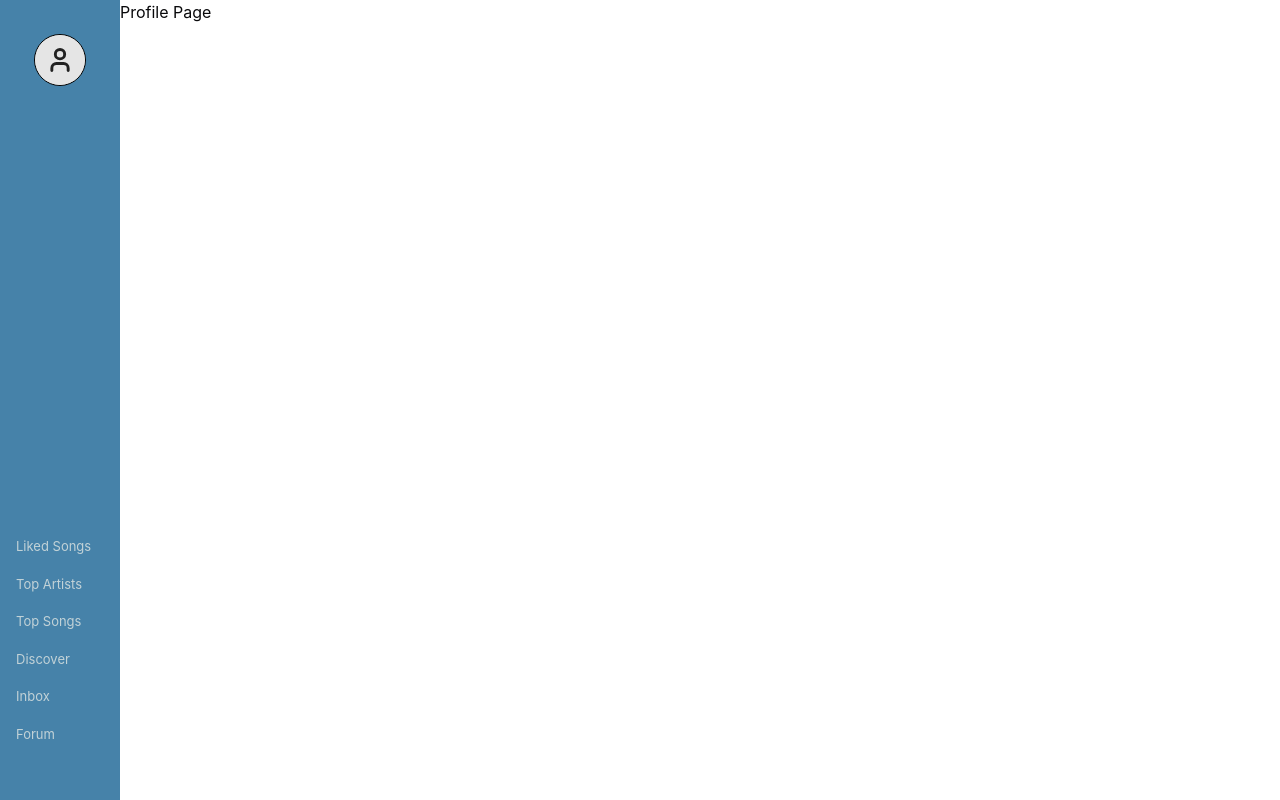
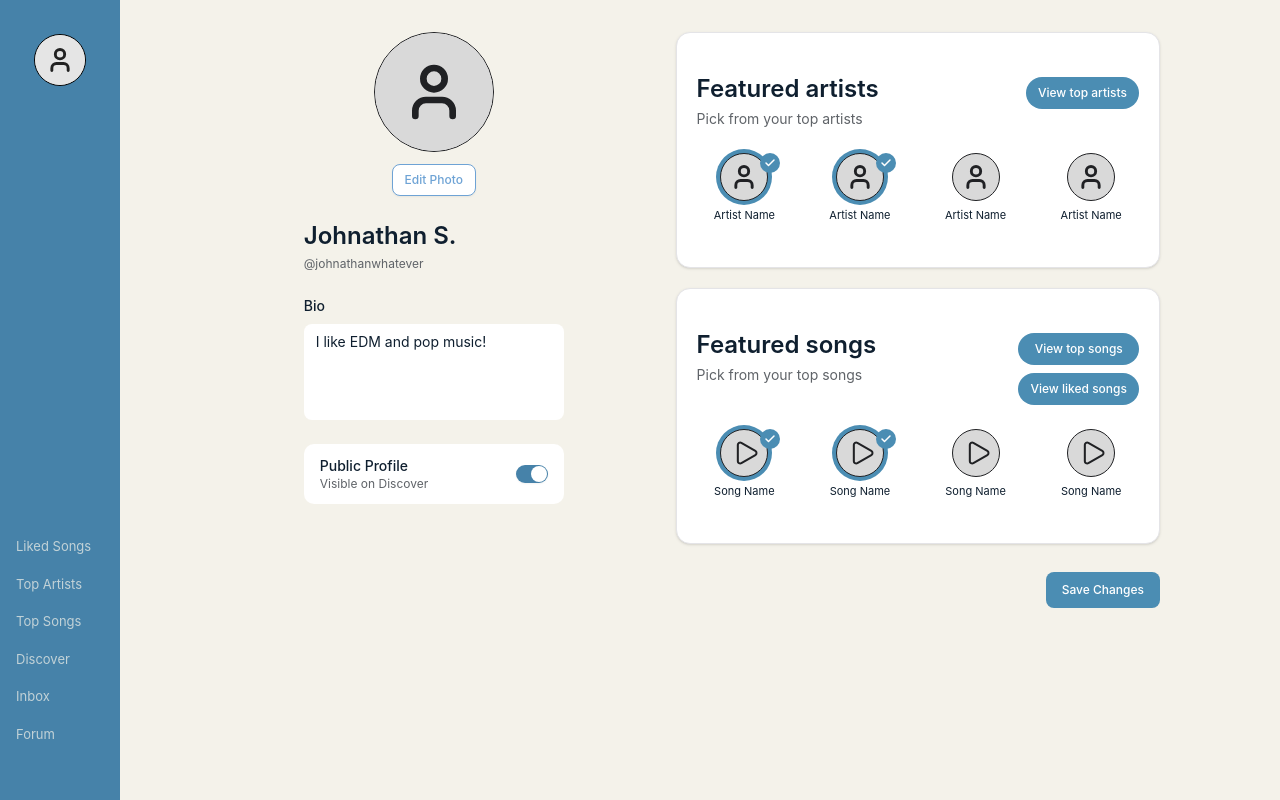
Before and after one commit to SeungwooDY/spotify-chat, a React (Vite) app in the folder frontend/: page /profile in a window 1280 px wide. Built offline with nearby package versions, Linux system fonts and the light colour scheme.

Commit message:
profile page initial commit

```diff
--- a/frontend/src/pages/ProfilePage.jsx
+++ b/frontend/src/pages/ProfilePage.jsx
@@ -1,8 +1,202 @@
+import { useState } from "react";
+import { User, Play, Check } from "lucide-react";
+import { Avatar, AvatarImage, AvatarFallback } from "@/components/ui/avatar";
+import { Button } from "@/components/ui/button";
+import { Textarea } from "@/components/ui/textarea";
+import { Switch } from "@/components/ui/switch";
+import { Card, CardContent } from "@/components/ui/card";
+
+const mockUser = {
+  name: "Johnathan S.",
+  username: "@johnathanwhatever",
+  bio: "I like EDM and pop music!",
+  publicProfile: true,
+};
+
+const topArtists = [
+  { id: 1, name: "Artist Name", selected: true },
+  { id: 2, name: "Artist Name", selected: true },
+  { id: 3, name: "Artist Name", selected: false },
+  { id: 4, name: "Artist Name", selected: false },
+];
+
+const topSongs = [
+  { id: 1, name: "Song Name", selected: true },
+  { id: 2, name: "Song Name", selected: true },
+  { id: 3, name: "Song Name", selected: false },
+  { id: 4, name: "Song Name", selected: false },
+];
+
 const ProfilePage = () => {
+  const [bio, setBio] = useState(mockUser.bio);
+  const [isPublic, setIsPublic] = useState(mockUser.publicProfile);
+
   return (
-    <>
-      Profile Page
-    </>
+    <div className="min-h-screen bg-[#F4F2EA] px-16 py-8">
+      <div className="mx-auto grid max-w-[920px] grid-cols-[1fr_1.25fr] gap-12">
+        <section className="flex flex-col items-center">
+          <Avatar className="h-[120px] w-[120px] border border-[#202124] bg-[#D9D9D9]">
+            <AvatarImage src="" alt="profile" />
+            <AvatarFallback className="bg-[#D9D9D9]">
+              <User className="h-16 w-16 text-[#202124]" strokeWidth={2.5} />
+            </AvatarFallback>
+          </Avatar>
+
+          <Button
+            variant="outline"
+            size="sm"
+            className="mt-3 border-[#6EA3D5] text-xs text-[#6EA3D5]"
+          >
+            Edit Photo
+          </Button>
+
+          <div className="mt-6 w-full max-w-[260px]">
+            <h1 className="text-2xl font-semibold text-[#0F1F2F]">
+              {mockUser.name}
+            </h1>
+            <p className="mt-1 text-xs text-[#5F6368]">{mockUser.username}</p>
+
+            <label className="mt-6 block text-sm font-medium text-[#0F1F2F]">
+              Bio
+            </label>
+
+            <Textarea
+              value={bio}
+              onChange={(e) => setBio(e.target.value)}
+              className="mt-2 h-24 resize-none border-none bg-white text-sm text-[#0F1F2F] shadow-none focus-visible:ring-0"
+            />
+
+            <div className="mt-6 flex items-center justify-between rounded-lg bg-white px-4 py-3">
+              <div>
+                <p className="text-sm font-medium text-[#0F1F2F]">
+                  Public Profile
+                </p>
+                <p className="text-xs text-[#5F6368]">Visible on Discover</p>
+              </div>
+              <Switch checked={isPublic} onCheckedChange={setIsPublic} />
+            </div>
+          </div>
+        </section>
+
+        <section className="flex flex-col gap-5">
+          <FeaturedCard
+            title="Featured artists"
+            subtitle="Pick from your top artists"
+            buttonLabels={["View top artists"]}
+          >
+            <div className="grid grid-cols-4 gap-5">
+              {topArtists.map((artist) => (
+                <ArtistOption
+                  key={artist.id}
+                  name={artist.name}
+                  selected={artist.selected}
+                />
+              ))}
+            </div>
+          </FeaturedCard>
+
+          <FeaturedCard
+            title="Featured songs"
+            subtitle="Pick from your top songs"
+            buttonLabels={["View top songs", "View liked songs"]}
+          >
+            <div className="grid grid-cols-4 gap-5">
+              {topSongs.map((song) => (
+                <SongOption
+                  key={song.id}
+                  name={song.name}
+                  selected={song.selected}
+                />
+              ))}
+            </div>
+          </FeaturedCard>
+
+          <Button className="ml-auto mt-2 bg-[#4B8DB3] text-xs text-white hover:bg-[#4B8DB3]/90">
+            Save Changes
+          </Button>
+        </section>
+      </div>
+    </div>
   );
-}
-export default ProfilePage
+};
+
+const FeaturedCard = ({ title, subtitle, buttonLabels, children }) => {
+  return (
+    <Card>
+      <CardContent className="p-5">
+        <div className="mb-6 flex items-start justify-between">
+          <div>
+            <h2 className="text-2xl font-semibold leading-none text-[#0F1F2F]">
+              {title}
+            </h2>
+            <p className="mt-2 text-sm text-[#5F6368]">{subtitle}</p>
+          </div>
+
+          <div className="flex flex-col gap-2">
+            {buttonLabels.map((label) => (
+              <Button
+                key={label}
+                size="sm"
+                className="rounded-full bg-[#4B8DB3] text-xs text-white hover:bg-[#4B8DB3]/90"
+              >
+                {label}
+              </Button>
+            ))}
+          </div>
+        </div>
+
+        {children}
+      </CardContent>
+    </Card>
+  );
+};
+
+const ArtistOption = ({ name, selected }) => {
+  return (
+    <button className="relative flex flex-col items-center">
+      <div
+        className={`flex h-12 w-12 items-center justify-center rounded-full border border-[#202124] bg-[#D9D9D9] ${
+          selected ? "ring-4 ring-[#4B8DB3]" : ""
+        }`}
+      >
+        <User className="h-7 w-7 text-[#202124]" strokeWidth={2.5} />
+      </div>
+
+      {selected && <SelectionCheck />}
+
+      <p className="mt-2 text-center text-[11px] leading-tight text-[#0F1F2F]">
+        {name}
+      </p>
+    </button>
+  );
+};
+
+const SongOption = ({ name, selected }) => {
+  return (
+    <button className="relative flex flex-col items-center">
+      <div
+        className={`flex h-12 w-12 items-center justify-center rounded-full border border-[#202124] bg-[#D9D9D9] ${
+          selected ? "ring-4 ring-[#4B8DB3]" : ""
+        }`}
+      >
+        <Play className="ml-1 h-7 w-7 text-[#202124]" strokeWidth={1.75} />
+      </div>
+
+      {selected && <SelectionCheck />}
+
+      <p className="mt-2 text-center text-[11px] leading-tight text-[#0F1F2F]">
+        {name}
+      </p>
+    </button>
+  );
+};
+
+const SelectionCheck = () => {
+  return (
+    <div className="absolute right-3 top-0 flex h-5 w-5 items-center justify-center rounded-full bg-[#4B8DB3]">
+      <Check className="h-3 w-3 text-white" strokeWidth={3} />
+    </div>
+  );
+};
+
+export default ProfilePage;
```
